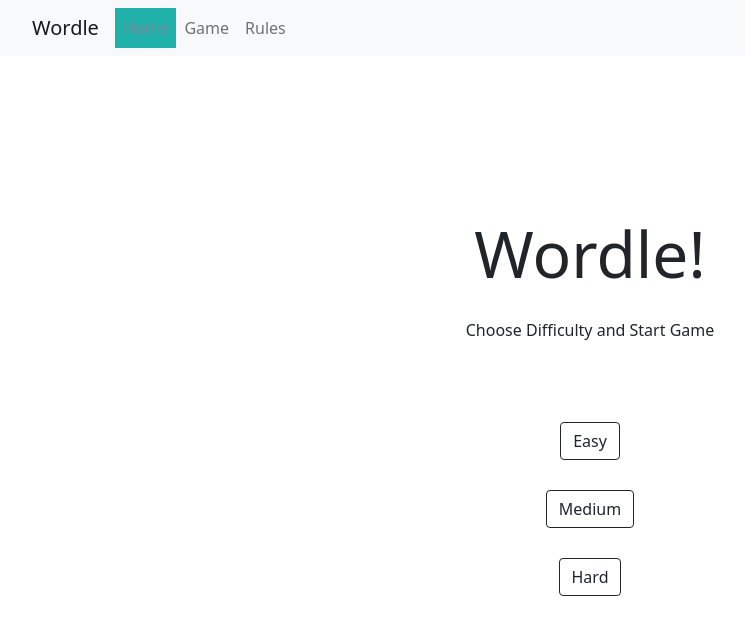
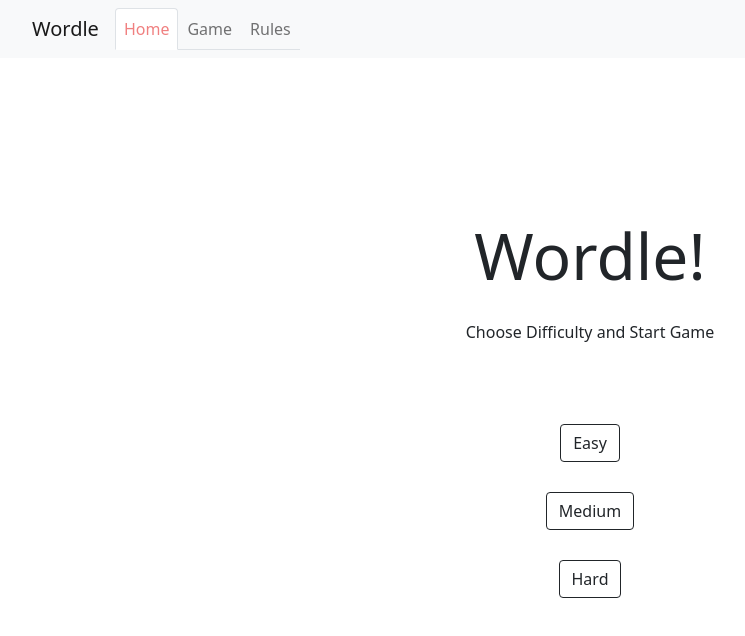
Before and after one commit to ruijiex/ruijie_xiao_lingya_hu_project2, a React (Create React App) app: page / in a window 1280 px wide. Shown: the top 636 px of the page, without its empty margins (50-795 px from the left). Built offline with nearby package versions, Linux system fonts and the light colour scheme.

Commit message:
Navigation Bar Refactor

```diff
--- a/src/components/NavigationBar.js
+++ b/src/components/NavigationBar.js
@@ -1,10 +1,12 @@
 import React from 'react';
+import { useState } from 'react';
 import { Container, Nav, Navbar } from 'react-bootstrap';
 import { useSelector } from 'react-redux';
 import '../css/NavigationBar.css';
 
 export default function NavigationBar() {
   const stateDifficulty = useSelector((state) => state.changeDifficulty);
+  const [active, setActive] = useState('home');
 
   return (
     <Navbar bg='light' expand='lg'>
@@ -12,14 +14,39 @@ export default function NavigationBar() {
         <Navbar.Brand href='/'>Wordle</Navbar.Brand>
         <Navbar.Toggle aria-controls='basic-navbar-nav' />
         <Navbar.Collapse id='basic-navbar-nav'>
-          <Nav className='me-auto' defaultActiveKey='/'>
-            <Nav.Link href='/'>Home</Nav.Link>
-            <Nav.Link eventKey='game' href={'/game/' + stateDifficulty}>
-              Game
-            </Nav.Link>
-            <Nav.Link eventKey='rules' href='/rules'>
-              Rules
-            </Nav.Link>
+          <Nav
+            variant='tabs'
+            className='me-auto'
+            activeKey={active}
+            onSelect={(chosen) => setActive(chosen)}
+          >
+            <Nav.Item>
+              <Nav.Link
+                eventKey='home'
+                href='/'
+                onSelect={(chosen) => setActive(chosen)}
+              >
+                Home
+              </Nav.Link>
+            </Nav.Item>
+            <Nav.Item>
+              <Nav.Link
+                eventKey='game'
+                href={'/game/' + stateDifficulty}
+                onSelect={(chosen) => setActive(chosen)}
+              >
+                Game
+              </Nav.Link>
+            </Nav.Item>
+            <Nav.Item>
+              <Nav.Link
+                eventKey='rules'
+                href='/rules'
+                onSelect={(chosen) => setActive(chosen)}
+              >
+                Rules
+              </Nav.Link>
+            </Nav.Item>
           </Nav>
         </Navbar.Collapse>
       </Container>
--- a/src/css/NavigationBar.css
+++ b/src/css/NavigationBar.css
@@ -1,4 +1,3 @@
 .nav-link.active {
-  color: lightslategray !important;
-  background: lightseagreen !important;
+  color: lightcoral !important;
 }
```
